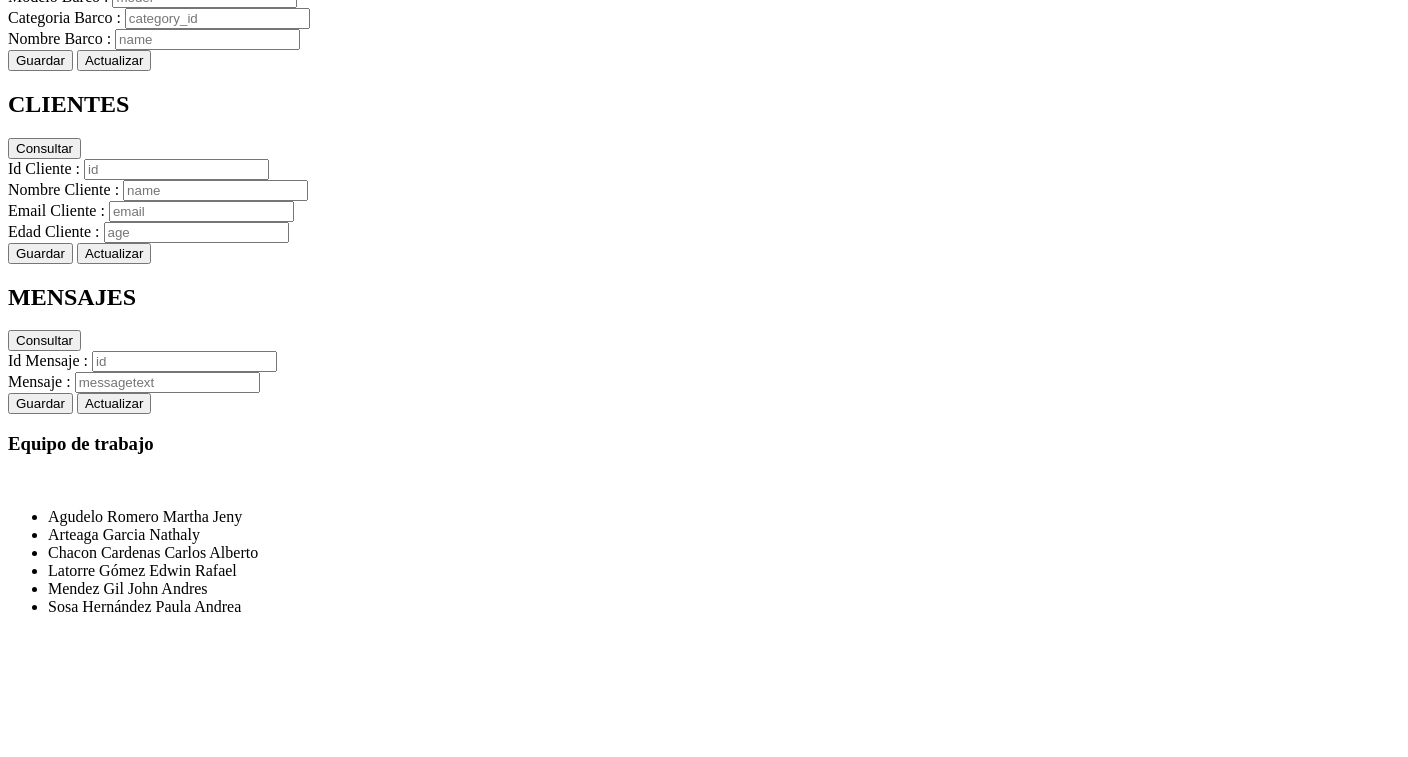
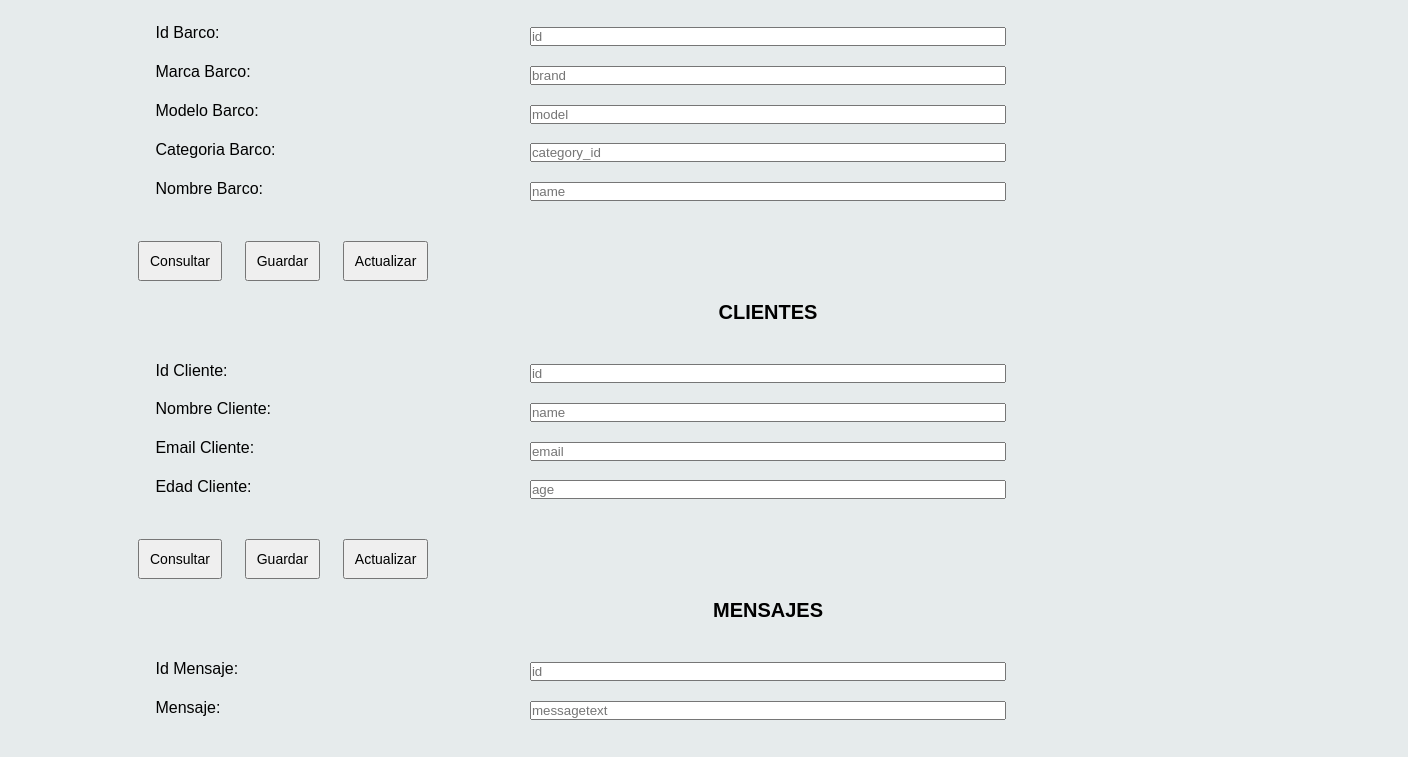
Before and after one commit to PaulaSosaMintic/alquiler_barcos, a plain HTML site: page index_2.html in a window 1280 px wide. Shown: the part 203-960 px from the top of the page, 1408 px wide, since content can reach past the window. Before the commit the page ends 835 px from the top, so only its background shows below. Drawn offline with nearby package versions, Linux system fonts and the light colour scheme.

Commit message:
Pruebas de FrontEnd

```diff
--- a/index_2.html
+++ b/index_2.html
@@ -7,6 +7,7 @@
     <title>Grupo 36 - 6</title>
     <script src="https://ajax.googleapis.com/ajax/libs/jquery/3.6.1/jquery.min.js"></script>
     <script type="text/javascript" src="main.js"></script>
+    <link rel="stylesheet" href="styles.css">
 </head>
 <body>
     <header>
@@ -16,44 +17,58 @@
             <!--TABLA BARCO-->
         <h2>ALQUILER DE BARCOS</h2>
         <div id="resultado"></div>
-        <button onclick="traerInformacion()">Consultar</button>
-        <div>
-            Id Barco :  <input type="number" id="id" placeholder="id"><br>
-            Marca Barco :  <input type="text" id="brand" placeholder="brand"><br>
-            Modelo Barco :  <input type="number" id="model" placeholder="model"><br>
-            Categoria Barco :  <input type="number" id="category_id" placeholder="category_id"><br>
-            Nombre Barco :  <input type="text" id="name" placeholder="name">
+
+        <div class="main_boat">
+            <label for="">Id Barco:</label>
+            <input type="number" id="id" placeholder="id">
+            <label for="">Marca Barco:</label>
+            <input type="text" id="brand" placeholder="brand">
+            <label for="">Modelo Barco:</label>
+            <input type="number" id="model" placeholder="model">
+            <label for="">Categoria Barco:</label>
+            <input type="number" id="category_id" placeholder="category_id">
+            <label for="">Nombre Barco:</label>
+            <input type="text" id="name" placeholder="name">
         </div>
-        <button onclick="guardarInformacion()">Guardar</button>
-        <button onclick="actualizarInformacion()">Actualizar</button>
+        <button class="button" onclick="traerInformacion()">Consultar</button>
+        <button class="button" onclick="guardarInformacion()">Guardar</button>
+        <button class="button" onclick="actualizarInformacion()">Actualizar</button>
 
         <!--TABLA CLIENTE-->
         <h2>CLIENTES</h2>
         <div id="resultadoClientes"></div>
-        <button onclick="traerClientes()">Consultar</button>
-        <div>
-            Id Cliente :  <input type="number" id="idcliente" placeholder="id"><br>
-            Nombre Cliente :  <input type="text" id="namecliente" placeholder="name"><br>
-            Email Cliente :  <input type="text" id="email" placeholder="email"><br>
-            Edad Cliente :  <input type="number" id="age" placeholder="age">
+
+        <div class="main_clients">
+            <label for="">Id Cliente:</label>
+            <input type="number" id="idcliente" placeholder="id">
+            <label for="">Nombre Cliente:</label>
+            <input type="text" id="namecliente" placeholder="name">
+            <label for="">Email Cliente:</label>
+            <input type="text" id="email" placeholder="email">
+            <label for="">Edad Cliente:</label>
+            <input type="number" id="age" placeholder="age">
         </div>
-        <button onclick="guardarClientes()">Guardar</button>
-        <button onclick="actualizarClientes()">Actualizar</button>
+        <button class="button" onclick="traerClientes()">Consultar</button>
+        <button class="button" onclick="guardarClientes()">Guardar</button>
+        <button class="button" onclick="actualizarClientes()">Actualizar</button>
 
         <!--TABLA MENSAJE-->
         <h2>MENSAJES</h2>
         <div id="resultadoMensajes"></div>
-        <button onclick="traerMensajes()">Consultar</button>
-        <div>
-            Id Mensaje :  <input type="number" id="idmenssage" placeholder="id"><br>
-            Mensaje :  <input type="text" id="messagetext" placeholder="messagetext">
+
+        <div class="main_message">
+            <label for="">Id Mensaje:</label>
+            <input type="number" id="idmenssage" placeholder="id">
+            <label for="">Mensaje:</label>
+            <input type="text" id="messagetext" placeholder="messagetext">
         </div>
-        <button onclick="guardarMensajes()">Guardar</button>
-        <button onclick="actualizarMensajes()">Actualizar</button>
+        <button class="button" onclick="traerMensajes()">Consultar</button>
+        <button class="button" onclick="guardarMensajes()">Guardar</button>
+        <button class="button" onclick="actualizarMensajes()">Actualizar</button>
     </main>
     <footer>
 
-        <h3>Equipo de trabajo</h3>
+        <h2>Equipo de trabajo</h2>
         <br>
         <ul class="footer_team">
             <li>Agudelo Romero Martha Jeny</li>
--- a/styles.css
+++ b/styles.css
@@ -117,6 +117,16 @@ main .main_forms{
     place-content: center;
 }
 
+/**CLASES EN EL INDEX_2.HTML PARA PRUEBAS FRONTEND**/
+.button {
+    font-size: 1.4rem;
+    margin: 10px;
+    padding: 10px;
+    gap: 10px;
+    place-items: center;
+    place-content: center;
+}
+
 /**FOOTER**/
 
 footer{
```
